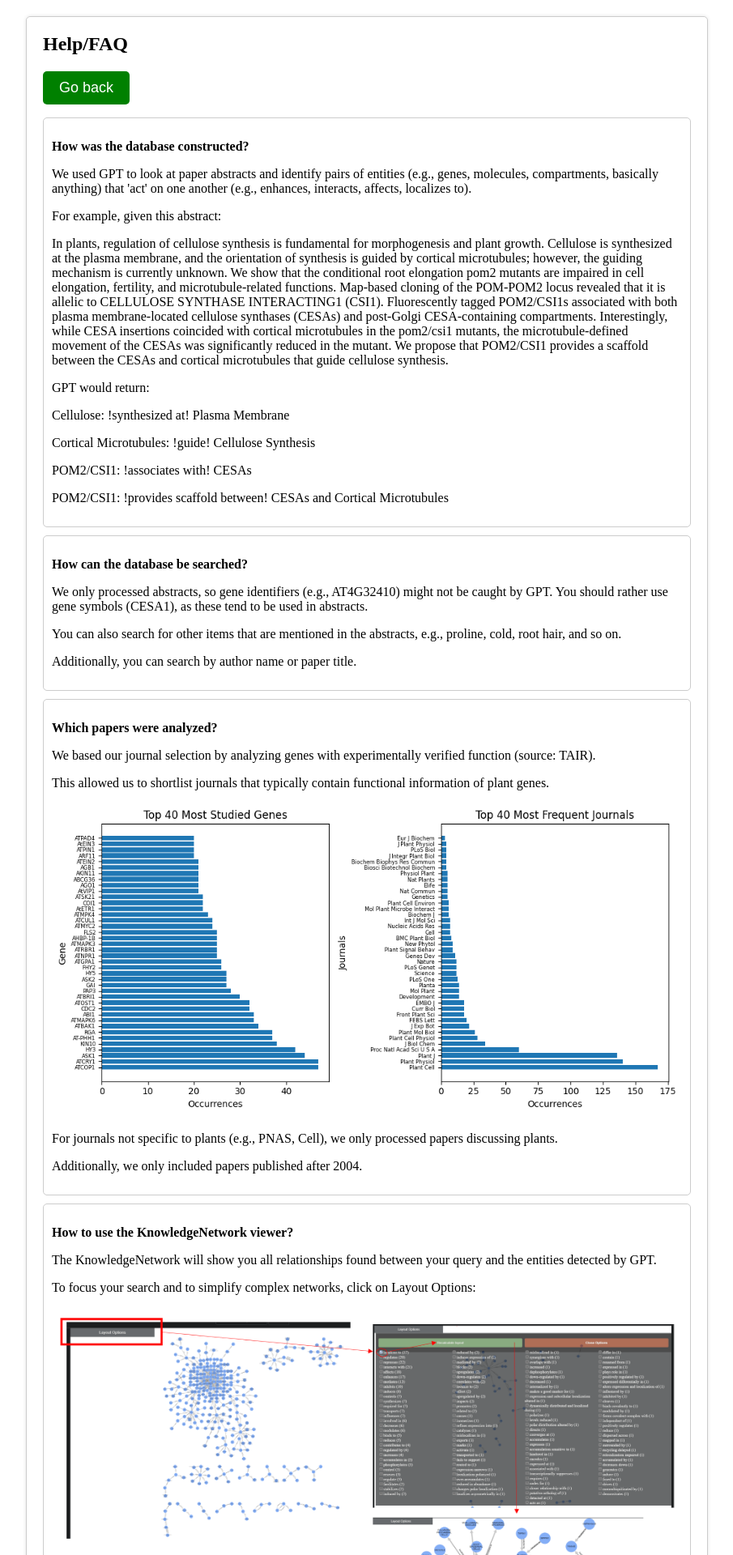
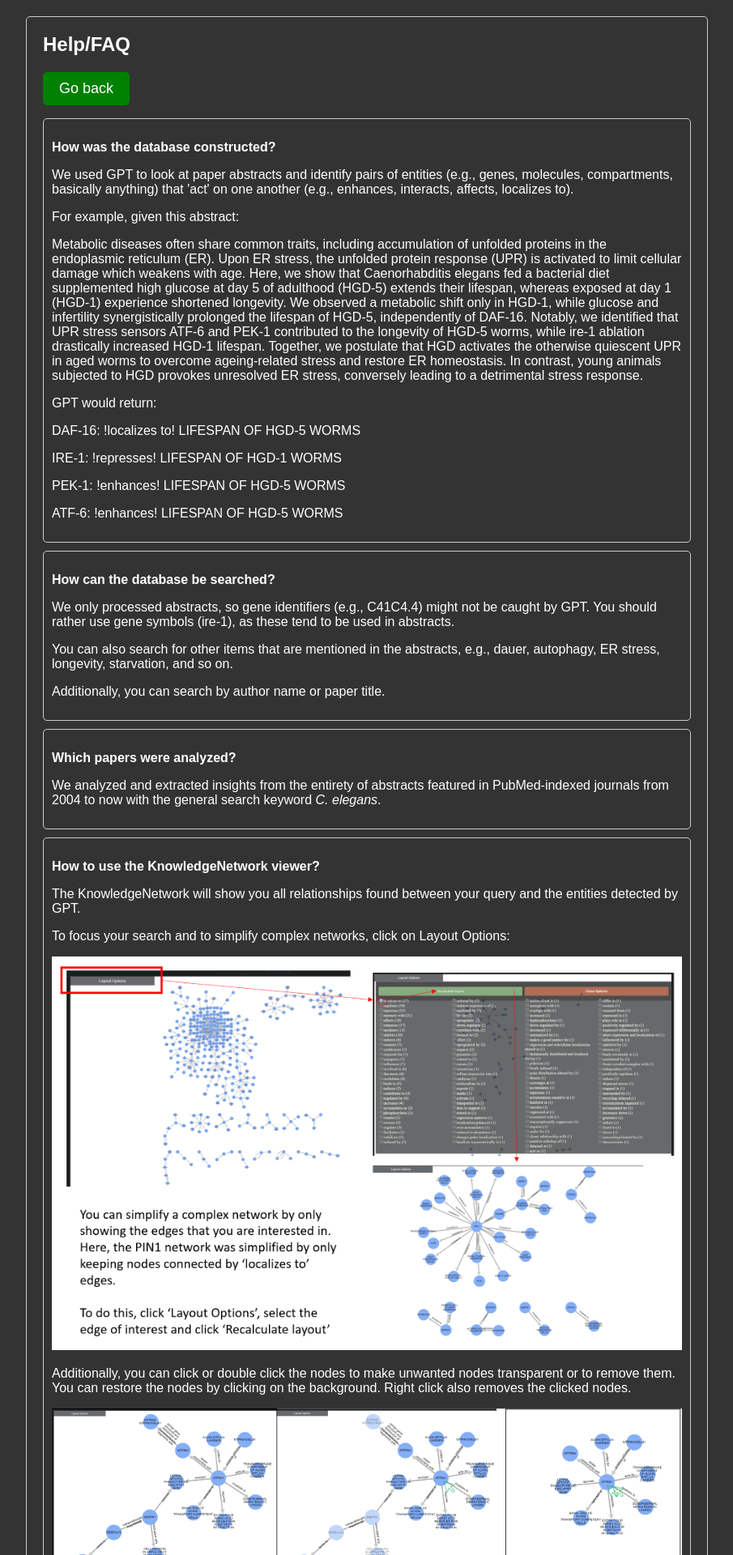
Before and after one commit to g-tibo/celegans, a Flask app: page /help in a window 1280 px wide. Shown: the top 1920 px of the page at 81% size, without its empty margins (187-1092 px from the left). Run offline with Flask 2, Linux system fonts and the light colour scheme; parts of the project's set-up code (start-up, migrations or seed data) failed here and were passed over.

Commit message:
Add files via upload

```diff
--- a/templates/help.html
+++ b/templates/help.html
@@ -3,6 +3,13 @@
   <head>
     <title>Search Results</title>
     <style>
+      /* Set the background color and font-family for the body */
+      body {
+        background-color: #333;
+        color: #fff;
+        font-family: Arial, sans-serif;
+      }
+
       /* Add styles for the search results */
       .search-results {
         margin: 20px auto;
@@ -11,6 +18,7 @@
         border: 1px solid #ccc;
         border-radius: 5px;
         box-shadow: 0 0 5px rgba(0, 0, 0, 0.1);
+        background-color: #333;
       }
       h2 {
         margin-top: 0;
@@ -26,7 +34,7 @@
         border-radius: 5px;
       }
       li:hover {
-        background-color: #f5f5f5;
+        background-color: #555;
       }
       a {
         text-decoration: none;
@@ -57,28 +65,24 @@
           <p>We used GPT to look at paper abstracts and identify pairs of entities (e.g., genes, molecules, compartments, basically anything) that 'act' on one another (e.g., enhances, interacts, affects, localizes to).</p>
 			<p></p>
 			<p>For example, given this abstract: </p>
-			<p>In plants, regulation of cellulose synthesis is fundamental for morphogenesis and plant growth. Cellulose is synthesized at the plasma membrane, and the orientation of synthesis is guided by cortical microtubules; however, the guiding mechanism is currently unknown. We show that the conditional root elongation pom2 mutants are impaired in cell elongation, fertility, and microtubule-related functions. Map-based cloning of the POM-POM2 locus revealed that it is allelic to CELLULOSE SYNTHASE INTERACTING1 (CSI1). Fluorescently tagged POM2/CSI1s associated with both plasma membrane-located cellulose synthases (CESAs) and post-Golgi CESA-containing compartments. Interestingly, while CESA insertions coincided with cortical microtubules in the pom2/csi1 mutants, the microtubule-defined movement of the CESAs was significantly reduced in the mutant. We propose that POM2/CSI1 provides a scaffold between the CESAs and cortical microtubules that guide cellulose synthesis.</p>
+			<p>Metabolic diseases often share common traits, including accumulation of unfolded proteins in the endoplasmic reticulum (ER). Upon ER stress, the unfolded protein response (UPR) is activated to limit cellular damage which weakens with age. Here, we show that Caenorhabditis elegans fed a bacterial diet supplemented high glucose at day 5 of adulthood (HGD-5) extends their lifespan, whereas exposed at day 1 (HGD-1) experience shortened longevity. We observed a metabolic shift only in HGD-1, while glucose and infertility synergistically prolonged the lifespan of HGD-5, independently of DAF-16. Notably, we identified that UPR stress sensors ATF-6 and PEK-1 contributed to the longevity of HGD-5 worms, while ire-1 ablation drastically increased HGD-1 lifespan. Together, we postulate that HGD activates the otherwise quiescent UPR in aged worms to overcome ageing-related stress and restore ER homeostasis. In contrast, young animals subjected to HGD provokes unresolved ER stress, conversely leading to a detrimental stress response.</p>
 			<p></p>
 			<p>GPT would return: </p>
-			<p>Cellulose: !synthesized at! Plasma Membrane </p>
-			<p>Cortical Microtubules: !guide! Cellulose Synthesis </p>
-			<p>POM2/CSI1: !associates with! CESAs </p>
-			<p>POM2/CSI1: !provides scaffold between! CESAs and Cortical Microtubules</p>
+			<p>DAF-16: !localizes to! LIFESPAN OF HGD-5 WORMS</p>
+			<p>IRE-1: !represses! LIFESPAN OF HGD-1 WORMS</p>
+			<p>PEK-1: !enhances! LIFESPAN OF HGD-5 WORMS</p>
+			<p>ATF-6: !enhances! LIFESPAN OF HGD-5 WORMS</p>
 		</li>
         <li>
           <p><strong>How can the database be searched?</strong></p>
-          <p>We only processed abstracts, so gene identifiers (e.g., AT4G32410) might not be caught by GPT. You should rather use gene symbols (CESA1), as these tend to be used in abstracts.</p>
-			<p>You can also search for other items that are mentioned in the abstracts, e.g., proline, cold, root hair, and so on.</p>
+          <p>We only processed abstracts, so gene identifiers (e.g., C41C4.4) might not be caught by GPT. You should rather use gene symbols (ire-1), as these tend to be used in abstracts.</p>
+			<p>You can also search for other items that are mentioned in the abstracts, e.g., dauer, autophagy, ER stress, longevity, starvation, and so on.</p>
 			<p>Additionally, you can search by author name or paper title.</p>
 		</li>
         <li>
           <p><strong>Which papers were analyzed?</strong></p>
-          <p>We based our journal selection by analyzing genes with experimentally verified function (source: TAIR).</p>
-		  <p>This allowed us to shortlist journals that typically contain functional information of plant genes.</p>
-			<p><img src="{{ url_for('static', filename='journals.png') }}" style="max-width: 100%;" alt="My Image"></p>
-		   <p>For journals not specific to plants (e.g., PNAS, Cell), we only processed papers discussing plants.</p>
-		   <p>Additionally, we only included papers published after 2004.</p>
-		</li>
+          <p>We analyzed and extracted insights from the entirety of abstracts featured in PubMed-indexed journals from 2004 to now with the general search keyword <em>C. elegans</em>.</p>
+		  					</li>
         <li>
           <p><strong>How to use the KnowledgeNetwork viewer?</strong></p>
           <p>The KnowledgeNetwork will show you all relationships found between your query and the entities detected by GPT.</p>
@@ -91,7 +95,7 @@
           <p><strong>Can I see the paper abstracts that revealed a given association?</strong></p>
           <p>Yes, below the KnowledgeNetwork, there is a table containing the network connections.</p>
 		  <p>Click on the pubmed ID, which will reveal the abstract and show you the entities that show the association.</p>
-		  <p>For example the CESA1 interacts with CESA3 association was found by the analysis of this abstract:</p>
+		  <p>For example the IRE-1 represses LIFESPAN OF HGD-1 WORMS association was found by the analysis of this abstract:</p>
 			<p><img src="{{ url_for('static', filename='abstractanalysis.png') }}" style="max-width: 100%;" alt="My Image"></p>
 		</li>
         <li>
```
